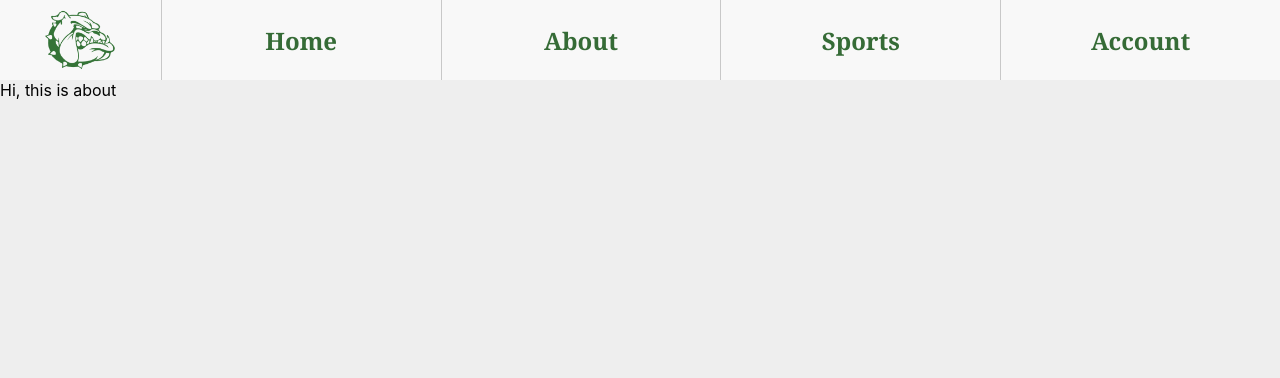
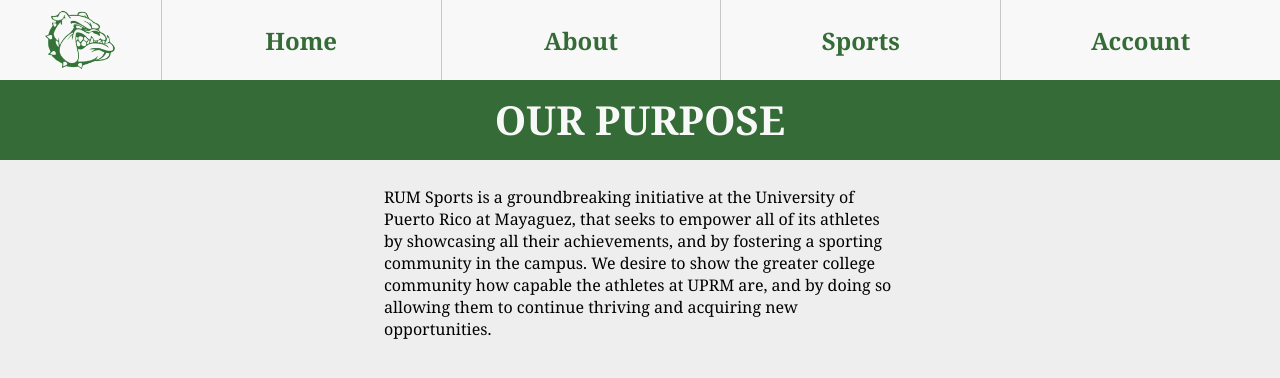
Before and after one commit to fabiolarobles1/rum-sports-project-frontend, a React (Create React App) app: page /about in a window 1280 px wide. Shown: the top 378 px of the page. Built offline with nearby package versions, Linux system fonts and the light colour scheme.

Commit message:
Added about page

```diff
--- /dev/null
+++ b/src/components/About/About.css
@@ -0,0 +1,24 @@
+.about-header {
+    background-color: #356B36;
+    color: rgb(248,248,248);
+    display: flex;
+    justify-content: center;
+    align-items: center;
+    font-size: 5vh;
+    font-family: 'Georgia';
+    font-style: normal;
+    font-weight: bold;
+    line-height: 200%;
+    width: 100%;
+}
+
+.about-content {
+    display: flex;
+    justify-content: left;
+    font-size: 2vh;
+    font-family: 'Georgia';
+    font-style: normal;
+    margin-top: 2%;
+    margin-left: 30%;
+    margin-right: 30%;
+}
--- a/src/components/About/About.js
+++ b/src/components/About/About.js
@@ -1,10 +1,22 @@
 import React, { Component } from 'react'
+import './About.css'
 
 export default class About extends Component {
     render() {
         return (
             <div>
-                Hi, this is about
+                <div className='about-header'>
+                    OUR PURPOSE
+                </div>
+                <div>
+                    <div className='about-content'>
+                        RUM Sports is a groundbreaking initiative at the University of Puerto Rico at Mayaguez,
+                        that seeks to empower all of its athletes by showcasing all their achievements,
+                        and by fostering a sporting community in the campus.
+                        We desire to show the greater college community how capable the athletes at UPRM are,
+                        and by doing so allowing them to continue thriving and acquiring new opportunities.
+                    </div>
+                </div>
             </div>
         )
     }
--- a/src/components/Home/Home.js
+++ b/src/components/Home/Home.js
@@ -50,25 +50,22 @@
             <div className="news-wrap">
                 <table className="news" cellSpacing='0'>
                     <tr>
-                        <td><New title='... Just in' imgSrc={rum} text="BLAHDdsjfhduhyfadfdhfjdhf
-                                                                        udffdjfhdjfhdjfhdfhdjfhdjfhjn
-                                                                        cdjchdjcjdchdcuehwfeieifdsifdsfkj
-                                                                        dsfewifruewifudicjdkfjdsfierfuewiru
-                                                                        feifdjfdjfdkjfdif"
+                        <td><New title='... This week' imgSrc={rum} text="Taekwondo team back to back champions of the LAI.
+                                                                        The team performance was elite, bringing home 6 medals and an MVP."
                                 colorBackground={false}/>
                         </td>
                     </tr>
                     <tr>
-                        <td><New title='... Just in' imgSrc={rum} text="BLAHDdsjfhduhyfadfdhfjdhf
-                                                                        udffdjfhdjfhdjfhdfhdjfhdjfhjn
-                                                                        cdjchdjcjdchdcuehwfeieifdsifdsfkj
-                                                                        dsfewifruewifudicjdkfjdsfierfuewiru
-                                                                        feifdjfdjfdkjfdif"
+                        <td><New title='... Just in' imgSrc={rum} text="UPRM Baseball Team is getting ready for the
+                                                                        opening of the new season. 'We are better than ever,
+                                                                        our heart is on the field every practice. I think we
+                                                                        have the necessary attributes to win this season.'
+                                                                        said their new Coach Pérez."
                                 colorBackground={true}/>
                         </td>
                     </tr>
                      <tr>
-                        <td><New title='... Just in' imgSrc={rum} text="BLAHDdsjfhduhyfadfdhfjdhf
+                        <td><New title='... This week' imgSrc={rum} text="BLAHDdsjfhduhyfadfdhfjdhf
                                                                         udffdjfhdjfhdjfhdfhdjfhdjfhjn
                                                                         cdjchdjcjdchdcuehwfeieifdsifdsfkj
                                                                         dsfewifruewifudicjdkfjdsfierfuewiru
```
